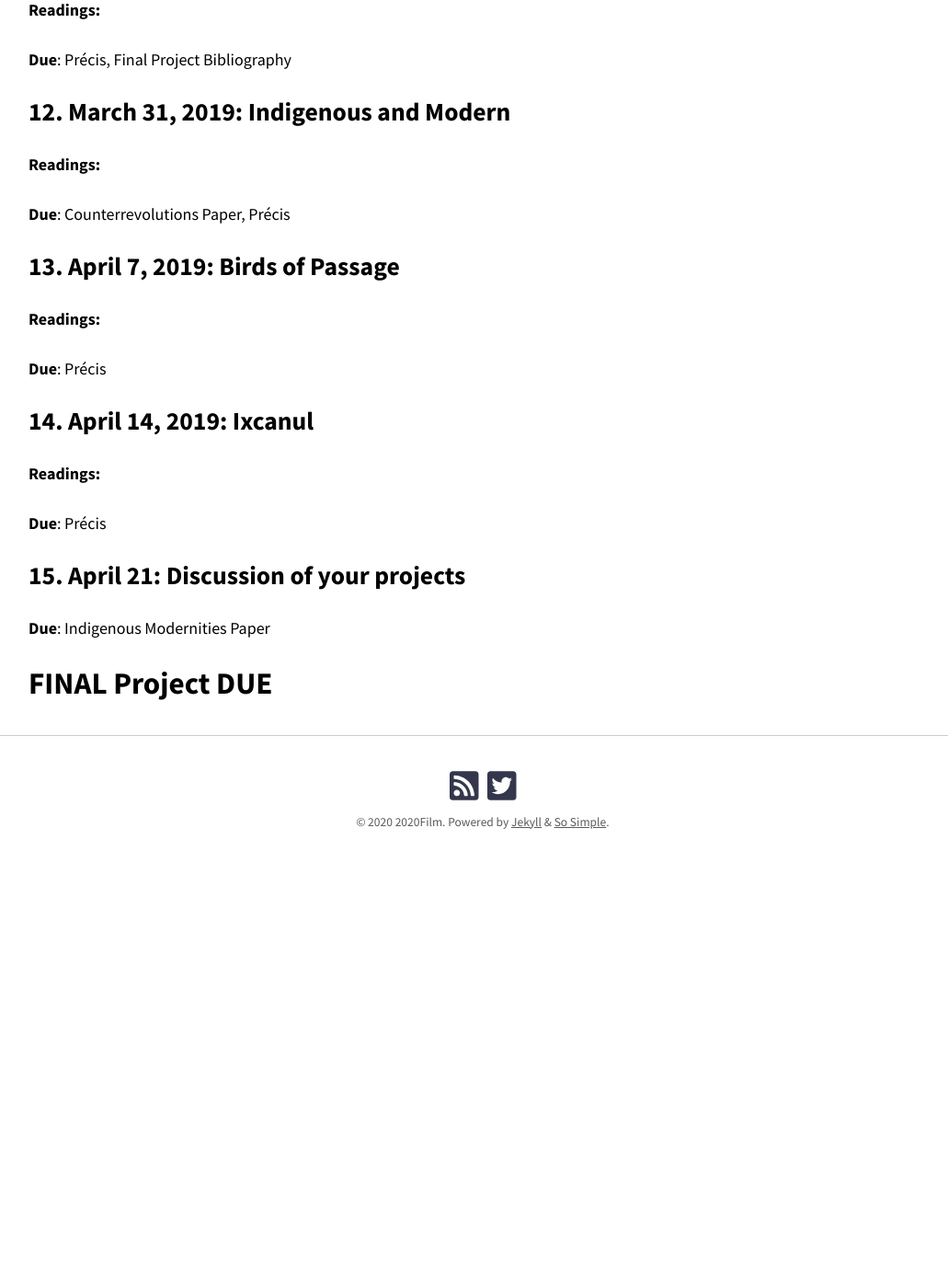
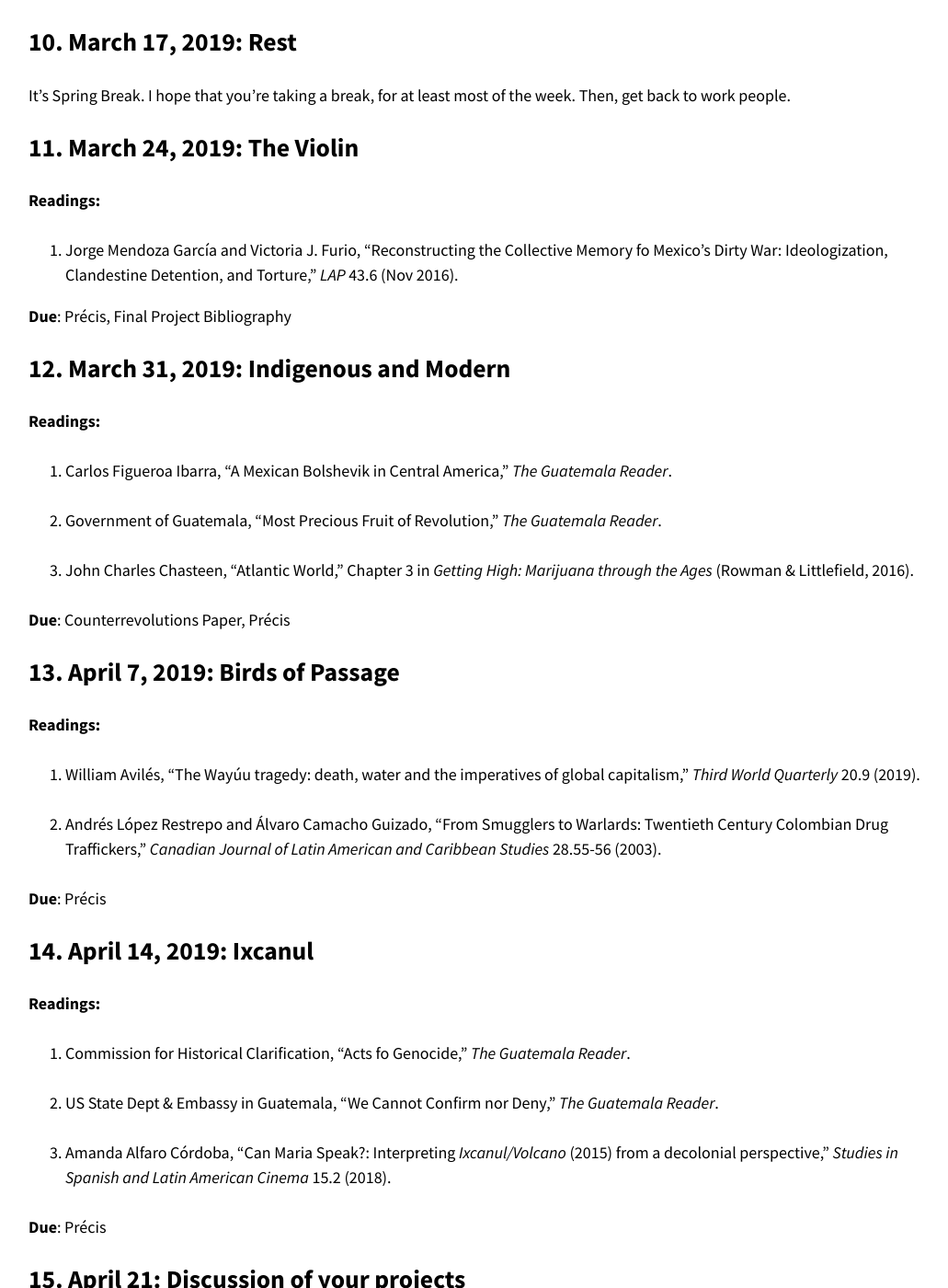
Before and after one commit to chadblack/2020Film, a Jekyll site: the page built from calendar.md, in a window 1280 px wide and 1400 px high, scrolled down 2612 px. Shown: the whole window at 92% size, without its empty margins (115-1146 px from the left). Built offline with Jekyll 4.4.1, drawn with Linux system fonts in a browser that asks for light colours; nearby versions of some CDN libraries; before the commit the page ends 3588 px from its top, so only the background shows below that; some of the changed text lies outside the part shown.

Commit message:
readings finished

```diff
--- a/calendar.md
+++ b/calendar.md
@@ -77,11 +77,18 @@ title: calendar
 
 **Readings:**
 
+1. Thomas C. Wright, “Chile Under State Terrorism,” in State Terrorism in Latin America. Chile, Argentina, and International Human Rights (Lanham: Rowman & Littlefield Publishers, 2007), pp. 47-94.
+
 **Due**: City Paper, Précis
 
 ## 9. March 10, 2019: Roma
 
 Readings:
+
+1. Joseph Pierce, ["Roma is a Beautiful Film of Indigenous
+   Erasure"](https://newsmaven.io/indiancountrytoday/opinion/roma-is-a-beautiful-film-of-indigenous-erasure-BuOrS3iGSEmLaNZcSHP2Uw)
+
+2. Celeste González Bustamante, “1968 Olympic Dreams and Tlatelolco Nightmares: Imagining and Imaging Modernity on Television,” Mexican Studies/Estudios Mexicanos, 26.1 (2010): 1-30.
 
 **Due**: Précis
 
@@ -94,11 +101,24 @@ week. Then, get back to work people.
 
 **Readings:**
 
+1. Jorge Mendoza García and Victoria J. Furio, "Reconstructing the
+   Collective Memory fo Mexico's Dirty War: Ideologization, Clandestine
+   Detention, and Torture," *LAP* 43.6 (Nov 2016).
+
 **Due**: Précis, Final Project Bibliography
 
 ## 12. March 31, 2019: Indigenous and Modern
 
 **Readings:**
+
+1. Carlos Figueroa Ibarra, "A Mexican Bolshevik in Central America," *The
+   Guatemala Reader*.
+
+2. Government of Guatemala, "Most Precious Fruit of Revolution," *The
+   Guatemala Reader*.
+
+3. John Charles Chasteen, "Atlantic World," Chapter 3 in *Getting High:
+   Marijuana through the Ages* (Rowman & Littlefield, 2016).
 
 **Due**: Counterrevolutions Paper, Précis
 
@@ -106,11 +126,29 @@ week. Then, get back to work people.
 
 **Readings:**
 
+1. William Avilés, "The Wayúu tragedy: death, water and the imperatives of
+   global capitalism," *Third World Quarterly* 20.9 (2019).
+
+2. Andrés López Restrepo and Álvaro Camacho Guizado, "From Smugglers to
+   Warlards: Twentieth Century Colombian Drug Traffickers," *Canadian
+   Journal of Latin American and Caribbean Studies* 28.55-56 (2003).
+
 **Due**: Précis
 
 ## 14. April 14, 2019: Ixcanul
 
 **Readings:**
+
+1. Commission for Historical Clarification, "Acts fo Genocide," *The
+   Guatemala Reader*.
+
+2. US State Dept & Embassy in Guatemala, "We Cannot Confirm nor Deny,"
+   *The Guatemala Reader*.
+
+3. Amanda Alfaro Córdoba, "Can Maria Speak?: Interpreting
+   *Ixcanul/Volcano* (2015) from a decolonial perspective," *Studies in
+   Spanish and Latin American Cinema* 15.2 (2018).
+
 
 **Due**: Précis
 
```
